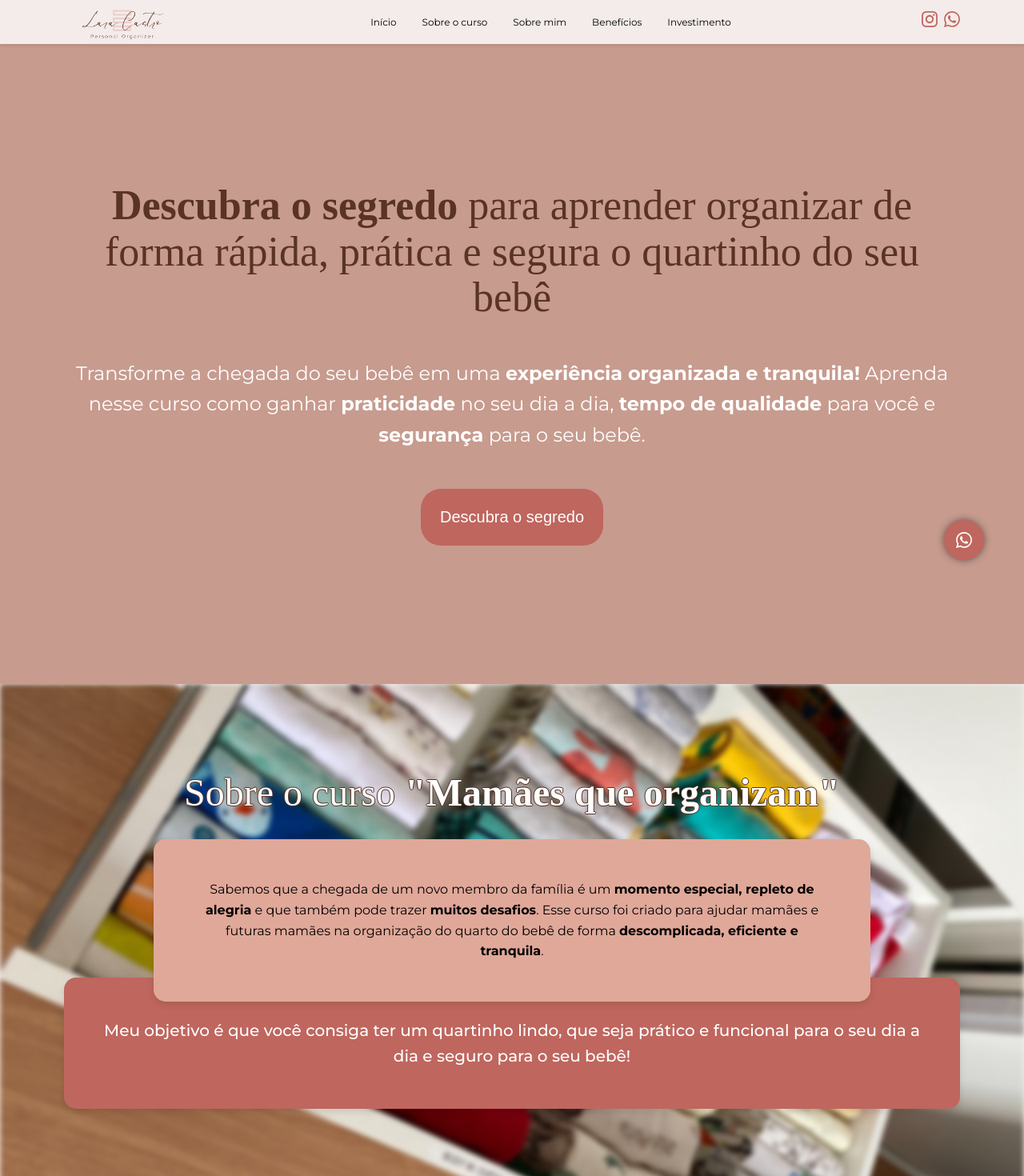
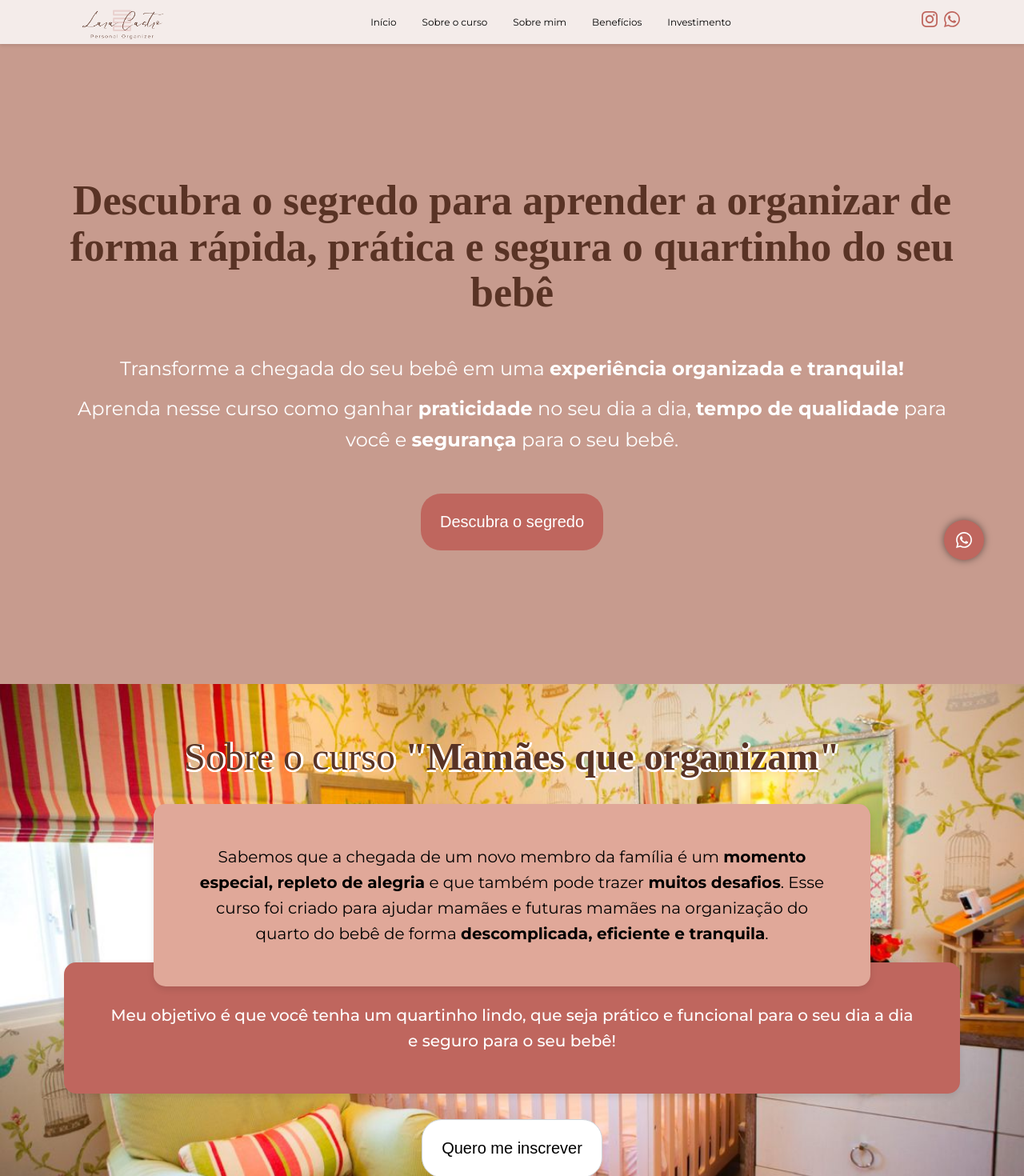
Before and after one commit to laracastroorganizer/lara-castro-organizer, a React (Vite) app: page / in a window 1280 px wide. Shown: the top 1470 px of the page at 80% size. Built offline with nearby package versions, Linux system fonts and the light colour scheme; a web font is replaced by a local one.

Commit message:
feat: text adjustments

```diff
--- a/src/assets/index.ts
+++ b/src/assets/index.ts
@@ -12,6 +12,7 @@ import LaraBear1 from "./imgs/laraBear1.jpeg";
 import LaraBear2 from "./imgs/laraBear2.jpeg";
 import LaraClothes from "./imgs/laraClothes.jpeg";
 import LaraClothes1 from "./imgs/laraClothes1.jpeg";
+import RoomBackground from "./imgs/room-background.jpeg";
 
 import LogoB from "./imgs/logoB.png";
 import LogoBW from "./imgs/logoBW.png";
@@ -35,6 +36,7 @@ export {
   LaraBear2,
   LaraClothes,
   LaraClothes1,
+  RoomBackground,
   LogoB,
   LogoBW,
   CheckMarkIcon,
--- a/src/components/templates/Flex/styles.ts
+++ b/src/components/templates/Flex/styles.ts
@@ -6,7 +6,7 @@ export const FlexContainer = styled.div<TFlexProps>`
   flex-direction: ${({ direction }) => direction};
   justify-content: ${({ justifyContent }) => justifyContent};
   align-items: ${({ alignItems }) => alignItems};
-  gap: ${({ gap }) => `${gap}px`};
+  gap: ${({ gap }) => gap && `${gap}px`};
 
   height: ${({ height }) => height};
   width: ${({ width }) => width};
--- a/src/components/templates/PageTemplate/styles.ts
+++ b/src/components/templates/PageTemplate/styles.ts
@@ -15,7 +15,7 @@ export const Container = styled.section<{
 `;
 
 export const Content = styled.div`
-  padding: 40px;
+  padding: 65px 40px;
   margin: 0 auto;
   max-width: 1200px;
   width: 100%;
@@ -23,7 +23,7 @@ export const Content = styled.div`
 
   @media ${breakpoint.sm} {
     flex-direction: column;
-    padding: 25px;
+    padding: 65px 25px;
   }
 `;
 
@@ -34,7 +34,6 @@ export const BackgroundImage = styled.div<{ backgroundImg: string }>`
   background-size: cover;
   background-position: center;
   background-repeat: no-repeat;
-  filter: blur(3px);
   position: absolute;
   top: 0;
   left: 0;
--- a/src/pages/AboutCourse/index.tsx
+++ b/src/pages/AboutCourse/index.tsx
@@ -1,10 +1,10 @@
-import { Flex, PageTemplate, Typography } from "@components";
-import { Clothes2 } from "@assets";
+import { Button, Flex, PageTemplate, Typography } from "@components";
+import { RoomBackground } from "@assets";
 import * as S from "./styles";
 
 export const AboutCourse = () => {
   return (
-    <PageTemplate id="about-course" height="80vh" backgroundImg={Clothes2}>
+    <PageTemplate id="about-course" height="80vh" backgroundImg={RoomBackground}>
       <Flex
         direction="column"
         justifyContent="center"
@@ -16,10 +16,10 @@ export const AboutCourse = () => {
           size={48}
           variant="secondary"
           align="center"
-          color="var(--white)"
+          color="var(--text)"
           style={{
             textShadow:
-              "-1px 0 var(--text), 0 1px var(--text), 1px 0 var(--text), 0 -1px var(--text)",
+              "3px 0 var(--white), 0 3px var(--white), 3px 0 var(--white), 0 3px var(--white)",
           }}
         >
           Sobre o curso <b>"Mamães que organizam"</b>
@@ -27,7 +27,7 @@ export const AboutCourse = () => {
 
         <Flex direction="column" alignItems="center">
           <S.Content className="content-one">
-            <Typography align="center">
+            <Typography align="center" size={20}>
               Sabemos que a chegada de um novo membro da família é um{" "}
               <b>momento especial, repleto de alegria</b> e que também pode
               trazer <b>muitos desafios</b>. Esse curso foi criado para ajudar
@@ -43,11 +43,13 @@ export const AboutCourse = () => {
               align="center"
               color="var(--white)"
             >
-              Meu objetivo é que você consiga ter um quartinho lindo, que seja
+              Meu objetivo é que você tenha um quartinho lindo, que seja
               prático e funcional para o seu dia a dia e seguro para o seu bebê!
             </Typography>
           </S.Content>
         </Flex>
+
+        <Button variant="white">Quero me inscrever</Button>
       </Flex>
     </PageTemplate>
   );
--- a/src/pages/AboutMe/index.tsx
+++ b/src/pages/AboutMe/index.tsx
@@ -16,7 +16,7 @@ export const AboutMe = () => {
           </Typography>
 
           <Typography align="justify">
-            Sou casada com o Guilherme, mãe de dois pets (Amora e Panchito) e se
+            Casada com o Guilherme, mãe de dois pets (Amora e Panchito) e se
             Deus quiser, futura mamãe de um bebê muito esperado!
           </Typography>
           <Typography align="justify">
--- a/src/pages/Benefits/helper.ts
+++ b/src/pages/Benefits/helper.ts
@@ -13,7 +13,7 @@ export const benefits: Array<string> = [
 
 
 export const bonuses: Array<string> = [
+  "Vídeos de dobras",
   "Lista de enxoval personalizada de acordo com a estação do ano da sua DPP",
-  "Vídeos de dobras",
-  "Comunidade de mamães que Organizam"
+  "Comunidade de Mamães que Organizam"
 ];
--- a/src/pages/Benefits/index.tsx
+++ b/src/pages/Benefits/index.tsx
@@ -10,7 +10,7 @@ import {
   LaraCrib,
   CheckMarkIcon,
 } from "@assets";
-import { PageTemplate, SVGImage, Typography } from "@components";
+import { Button, Flex, PageTemplate, SVGImage, Typography } from "@components";
 import { benefits, bonuses } from "./helper";
 
 import * as S from "./styles";
@@ -54,7 +54,7 @@ export const Benefits = () => {
         </S.SliderWrapper>
 
         <S.Content>
-          <Typography size={48} variant="secondary" align="center">
+          <Typography size={48} variant="secondary" align="center" weight={600}>
             Neste curso você irá aprender:
           </Typography>
 
@@ -86,6 +86,10 @@ export const Benefits = () => {
               </S.ListItem>
             ))}
           </S.ListContainer>
+
+          <Flex justifyContent="center">
+            <Button>Quero me inscrever</Button>
+          </Flex>
         </S.Content>
       </S.Container>
     </PageTemplate>
--- a/src/pages/Home/index.tsx
+++ b/src/pages/Home/index.tsx
@@ -19,16 +19,23 @@ export const Home = () => {
           size={52}
           color="var(--text)"
           align="center"
+          weight={600}
         >
-          <b>Descubra o segredo</b> para aprender organizar de forma rápida, prática e
-          segura o quartinho do seu bebê
+          Descubra o segredo para aprender a organizar de forma rápida, prática
+          e segura o quartinho do seu bebê
         </Typography>
 
-        <Typography size={24} color="var(--white)" align="center">
-          Transforme a chegada do seu bebê em uma <b>experiência organizada e
-          tranquila!</b> Aprenda nesse curso como ganhar <b>praticidade</b> no seu dia a
-          dia, <b>tempo de qualidade</b> para você e <b>segurança</b> para o seu bebê.
-        </Typography>
+        <Flex direction="column" gap={12}>
+          <Typography size={24} color="var(--white)" align="center">
+            Transforme a chegada do seu bebê em uma{" "}
+            <b>experiência organizada e tranquila!</b>
+          </Typography>
+          <Typography size={24} color="var(--white)" align="center">
+            Aprenda nesse curso como ganhar <b>praticidade</b> no seu dia a dia,{" "}
+            <b>tempo de qualidade</b> para você e <b>segurança</b> para o seu
+            bebê.
+          </Typography>
+        </Flex>
 
         <Button variant="primary">Descubra o segredo</Button>
       </Flex>
--- a/src/pages/Investment/index.tsx
+++ b/src/pages/Investment/index.tsx
@@ -15,7 +15,7 @@ export const Investment = () => {
         </Typography>
 
         <Typography align="center">
-          Nosso curso completo de organização baby está disponível por um valor
+          O curso completo de organização baby está disponível por um valor
           único, proporcionando acesso a todos os módulos, bônus e materiais
           didáticos por 1 ano.
         </Typography>
@@ -25,22 +25,34 @@ export const Investment = () => {
             <Typography align="center" size={20} weight={600}>
               Valor do curso:
             </Typography>
-            <Typography align="center">R$ 397,00 à vista</Typography>
+            <Typography align="center" weight={600}>
+              R$ 397,00 à vista
+            </Typography>
           </S.Box>
 
           <S.Box>
             <Typography align="center" size={20} weight={600}>
               Para compra hoje:
             </Typography>
-            <Typography align="center">12 x R$ 19,70</Typography>
-            <Typography align="center" size={8}>
+            <Typography align="center" weight={600}>
+              12 x R$ 19,70
+            </Typography>
+            <Typography align="center" size={8} weight={600}>
               ou
             </Typography>
-            <Typography align="center">R$ 197,00 à vista</Typography>
+            <Typography align="center" weight={600}>
+              R$ 197,00 à vista
+            </Typography>
           </S.Box>
         </S.Container>
 
-        <Typography align="center" variant="secondary" size={32} color="var(--white)" weight={600}>
+        <Typography
+          align="center"
+          variant="secondary"
+          size={32}
+          color="var(--white)"
+          weight={600}
+        >
           Garanta uma chegada tranquila e organizada para o seu bebê!
         </Typography>
 
--- a/src/pages/JoinUs/index.tsx
+++ b/src/pages/JoinUs/index.tsx
@@ -1,15 +1,13 @@
-import { Button, Flex, PageTemplate, Typography } from "@components";
-import * as S from "./styles";
+import { Button, Flex, PageTemplate, Spacing, Typography } from "@components";
 
 export const JoinUs = () => {
   return (
     <PageTemplate backgroundColor="var(--secondary-color)" height="98vh">
-      <S.BackgroundDiv>
       <Flex
         direction="column"
         justifyContent="center"
         alignItems="center"
-          gap={64}
+        gap={16}
         height="100%"
       >
         <Typography
@@ -20,13 +18,22 @@ export const JoinUs = () => {
           weight={600}
         >
           Não perca a oportunidade de transformar a chegada do seu bebê em uma
-            experiência organizada e livre de estresse. Inscreva-se agora no
-            nosso curso e prepare-se da melhor forma possível!
+          experiência organizada e livre de estresse.
+        </Typography>
+        <Typography
+          size={48}
+          align="center"
+          variant="secondary"
+          color="var(--text)"
+          weight={600}
+        >
+          Inscreva-se agora e prepare-se da melhor forma possível!
         </Typography>
 
+        <Spacing margin="64px 0 0 0">
           <Button>Quero me inscrever agora!</Button>
+        </Spacing>
       </Flex>
-      </S.BackgroundDiv>
     </PageTemplate>
   );
 };
--- a/src/pages/JoinUs/styles.ts
+++ /dev/null
@@ -1,17 +0,0 @@
-import styled from "styled-components";
-
-import { LogoBackImg } from "@assets";
-import { breakpoint } from "@utils";
-
-export const BackgroundDiv = styled.div`
-  width: 100%;
-  height: 100%;
-  background-image: url(${LogoBackImg});
-  background-repeat: no-repeat;
-  background-position: center;
-  background-size: 50%;
-
-  @media ${breakpoint.sm} {
-    background-size: 80%;
-  }
-`;
```
Also changed, not shown: src/assets/imgs/room-background.jpeg (added). Lines whose indentation alone changed are shown as unchanged.
